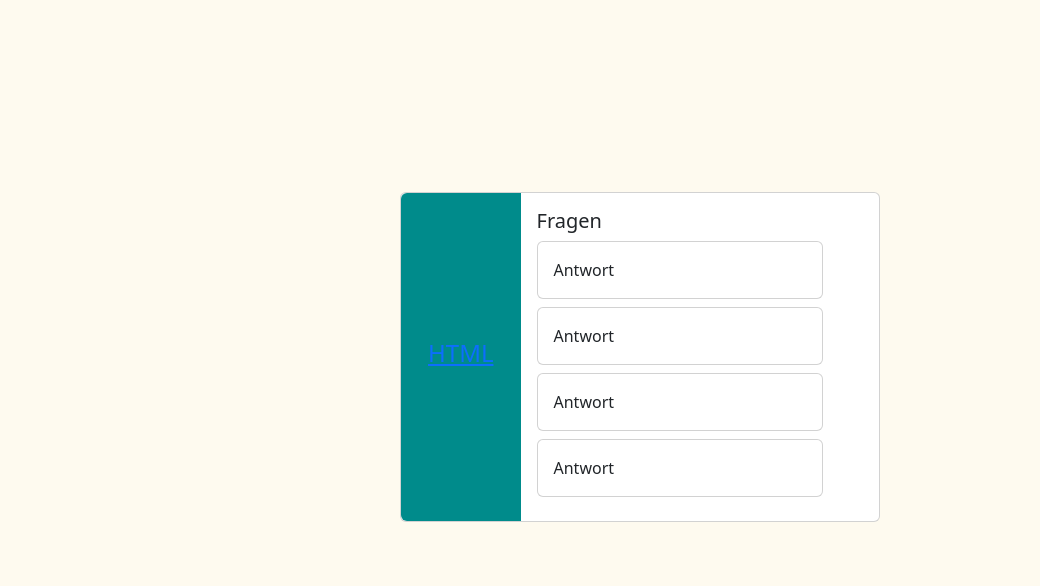
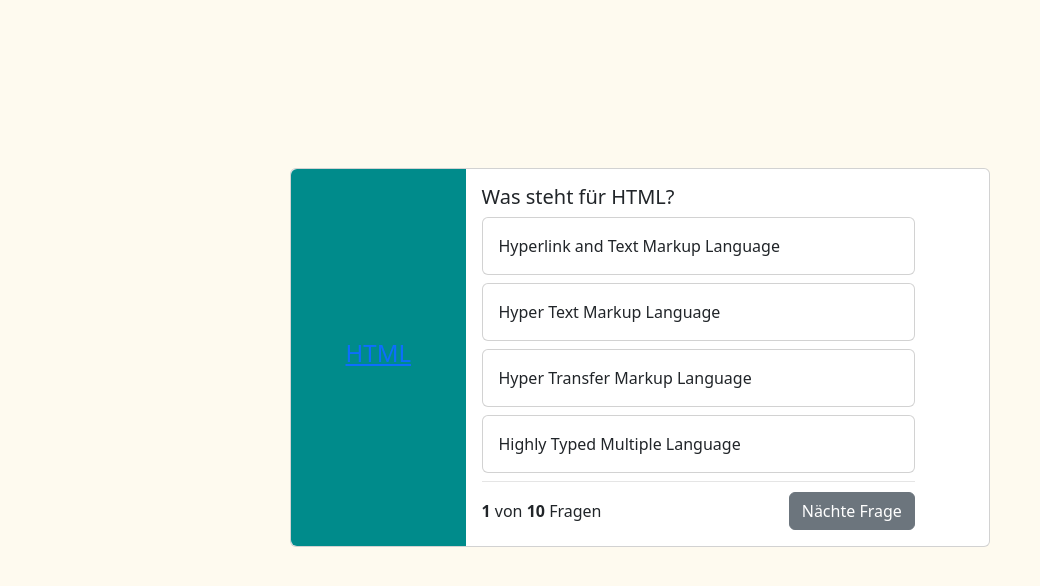
Before and after one commit to MarioWinter/QUIZAPP, a website: page index.html in a window 1280 px wide. Shown: the part 60-646 px from the top of the page, without its empty margins (0-1040 px from the left). Drawn offline with nearby package versions, Linux system fonts and the light colour scheme.

Commit message:
add function for right quest

```diff
--- a/index.html
+++ b/index.html
@@ -9,7 +9,7 @@
     <script src="./script.js"></script>
     <script src="./jason.js"></script>
 </head>
-<body>
+<body onload="init()">
     <nav class="navbar bg-body-tertiary">
         <div class="container-fluid">
           <span class="navbar-brand mb-0 h1">QuizApp</span>
@@ -27,33 +27,39 @@
             </div>
             <div class="col-md-8">
                 <div class="card-body">
-                    <h5 class="card-title">Fragen</h5>
-                    <div class="card mb-2">
-                        <div class="card-body">
-                          Antwort
+                    <h5 class="card-title" id="questionTextHTML"></h5>
+                    <div class="card quiz-answer mb-2" onclick="answer('answer_1')">
+                        <div class="card-body" id="answer_1">
+
                         </div>
                     </div>
 
-                    <div class="card mb-2">
-                        <div class="card-body">
-                          Antwort
+                    <div class="card quiz-answer mb-2" onclick="answer('answer_2')">
+                        <div class="card-body" id="answer_2">
+
                         </div>
                     </div>
 
-                    <div class="card mb-2">
-                        <div class="card-body">
-                          Antwort
+                    <div class="card quiz-answer mb-2" onclick="answer('answer_3')">
+                        <div class="card-body" id="answer_3">
+
                         </div>
                     </div>
 
-                    <div class="card mb-2">
-                        <div class="card-body">
-                          Antwort
+                    <div class="card quiz-answer mb-2" onclick="answer('answer_4')">
+                        <div class="card-body" id="answer_4">
+
                         </div>
+                    </div>
+                    <div class="question-footer">
+                        <span>
+                            <b>1</b> von <b id="allQuestions">5</b> Fragen
+                        </span>
+
+                        <button class="btn btn-secondary">Nächte Frage</button>
                     </div>
 
                 </div>
-            </div>
             </div>
         </div>
     </div>
--- a/script.js
+++ b/script.js
@@ -0,0 +1,29 @@
+let currentHtmlQuest = 0;
+
+function init() {
+    document.getElementById('allQuestions').innerHTML = htmlQuestions.length;
+    showHtmlQuestion();
+}
+
+
+
+function showHtmlQuestion() {
+    let question = htmlQuestions[currentHtmlQuest];
+    document.getElementById('questionTextHTML').innerHTML = question['question'];
+    document.getElementById('answer_1').innerHTML = question['answer_1'];
+    document.getElementById('answer_2').innerHTML = question['answer_2'];
+    document.getElementById('answer_3').innerHTML = question['answer_3'];
+    document.getElementById('answer_4').innerHTML = question['answer_4'];
+}
+
+function answer(selection) {
+    let question = htmlQuestions[currentHtmlQuest];
+    let selectQuest = selection.slice(-1);
+
+    if(question['right_answer'] == selectQuest) {
+        document.getElementById(selection).parentNode.classList.add('bg-success');
+
+    } else {
+        document.getElementById(selection).parentNode.classList.add('bg-danger');
+    }
+}
--- a/style.css
+++ b/style.css
@@ -13,7 +13,7 @@
 }
 
 .quiz-card {
-    width: 30rem;
+    width: 700px;
 }
 
 
@@ -32,3 +32,22 @@
     height: 300px;
     width: 500px;
 }
+
+.question-footer {
+    border-top: 1px solid rgba(0, 0, 0, 0.1);
+    padding-top: 10px;
+    display: flex;
+    justify-content: space-between;
+    align-items: center;
+
+}
+
+.quiz-answer:hover {
+    cursor: pointer;
+    background-color: rgba(0, 0, 0, 0.05);
+
+}
+
+.bg-success, .bg-danger {
+    color: white;
+}
```
Also changed, not shown: 1 other file.
